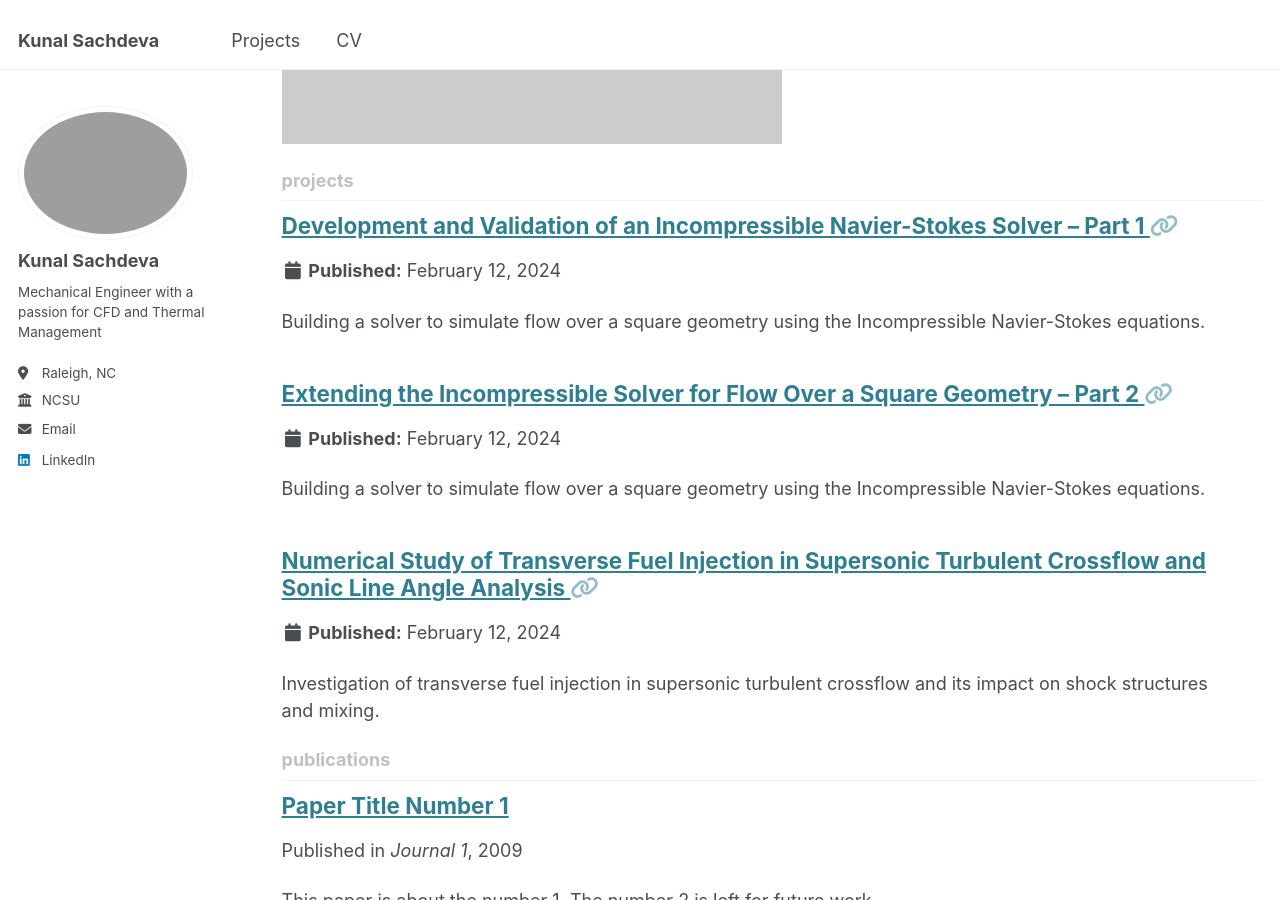
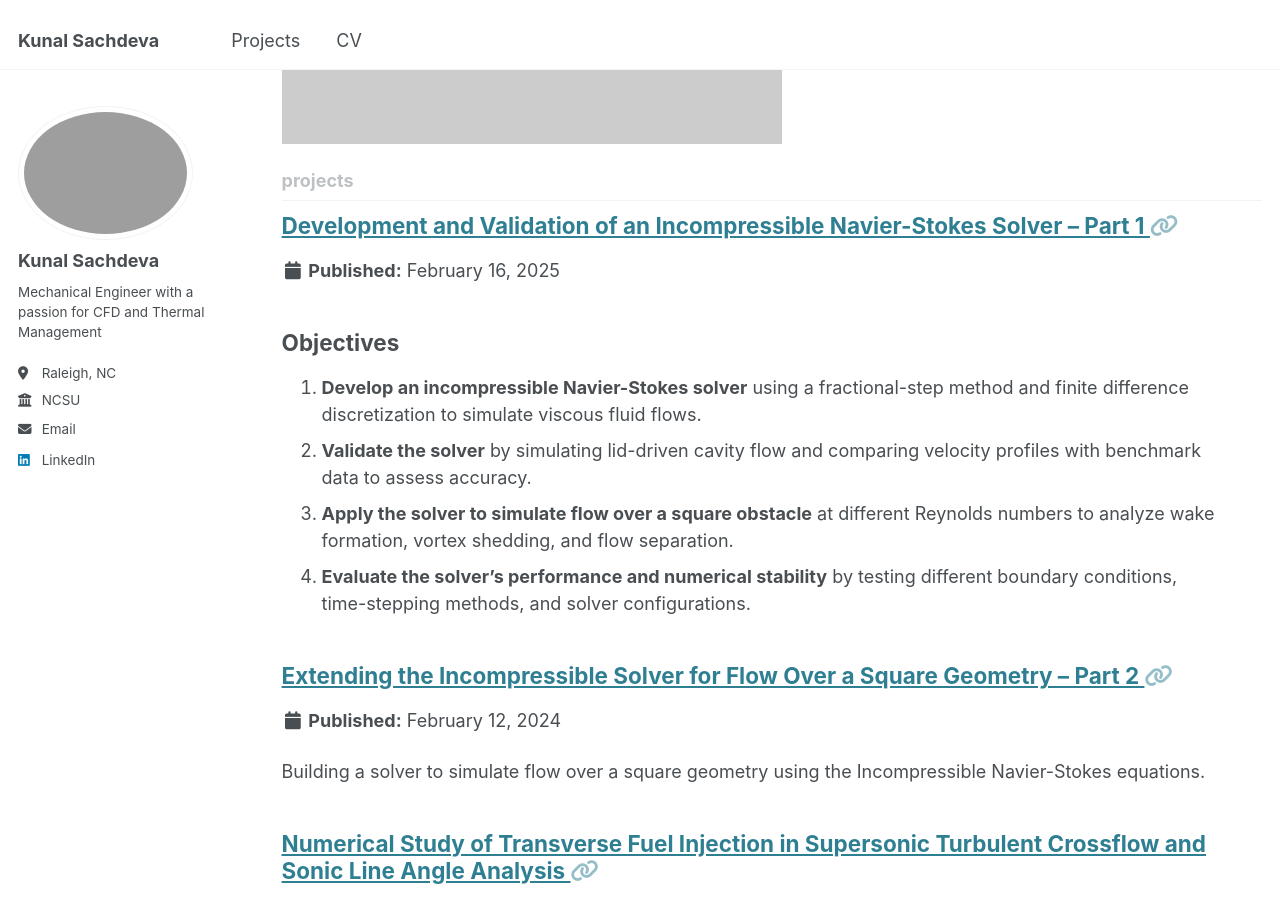
Before and after one commit to sachdevakunal/sachdevakunal.github.io, a Jekyll site: the page built from _pages/collection-archive.html, in a window 1280 px wide and 900 px high, scrolled down 948 px. Built offline with Jekyll 4.4.1, drawn with Linux system fonts in a browser that asks for light colours; part of the change alters nothing that is shown.

Commit message:
Update iNS_part1.md

```diff
--- a/_projects/iNS_part1.md
+++ b/_projects/iNS_part1.md
@@ -1,9 +1,7 @@
 ---
 title: "Development and Validation of an Incompressible Navier-Stokes Solver – Part 1"
-date: 2024-02-12
-excerpt: "Building a solver to simulate flow over a square geometry using the Incompressible Navier-Stokes equations."
-description: "Implemented a CFD solver for incompressible flows and validated results for flow over a square obstacle."
-image: /images/biophoto.jpg
+order: 1
+tools: "MATLAB, High-Performance Computing (HPC)"
 link: /projects/incompressible-ns/
 ---
 
```
